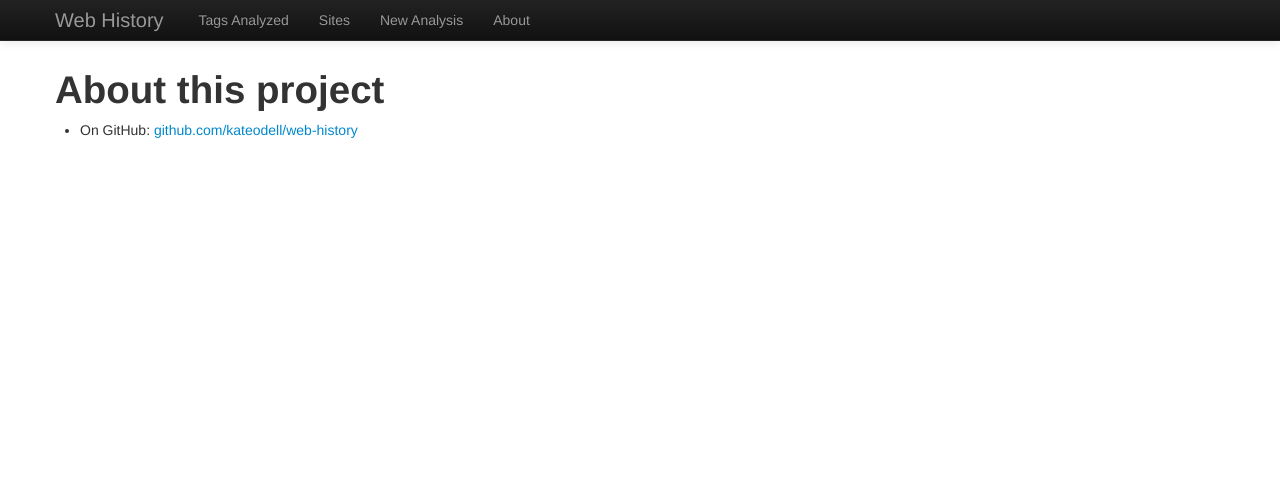
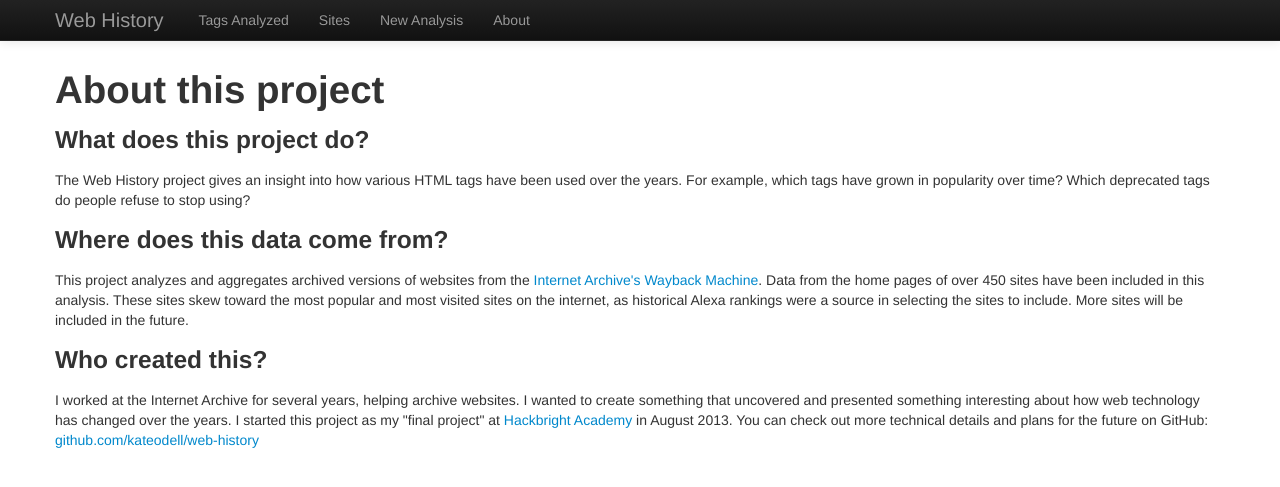
Before and after one commit to kateodell/web-history, a Flask app: page /about in a window 1280 px wide. Shown: the top 487 px of the page. Run offline with Flask 2, Linux system fonts and the light colour scheme; some libraries are stand-ins or nearby versions.

Commit message:
minor text changes

```diff
--- a/templates/about.html
+++ b/templates/about.html
@@ -2,7 +2,20 @@
 
 {% block content %}
     <h1>About this project</h1>
-        <ul>
-            <li>On GitHub: <a href='https://github.com/kateodell/web-history'>github.com/kateodell/web-history</a></li>
-        </ul>
+
+    <h3>What does this project do?</h3>
+        <p>
+            The Web History project gives an insight into how various HTML tags have been used over the years. For example, which tags have grown in popularity over time? Which deprecated tags do people refuse to stop using?
+        </p>
+    <h3>Where does this data come from?</h3>
+        <p>
+            This project analyzes and aggregates archived versions of websites from the <a href="http://www.archive.org">Internet Archive's</a> <a href="http://web.archive.org">Wayback Machine</a>. Data from the home pages of over 450 sites have been included in this analysis. These sites skew toward the most popular and most visited sites on the internet, as historical Alexa rankings were a source in selecting the sites to include.  More sites will be included in the future.
+        </p>
+    <h3>Who created this?</h3>
+        <p>
+            I worked at the Internet Archive for several years, helping archive websites. I wanted to create something that uncovered and presented something interesting about how web technology has changed over the years.
+
+            I started this project as my "final project" at <a href="http://www.hackbrightacademy.com"> Hackbright Academy</a> in August 2013. You can check out more technical details and plans for the future on GitHub: <a href='https://github.com/kateodell/web-history'>github.com/kateodell/web-history</a>
+        </p>
+
 {% endblock %}
--- a/templates/sites.html
+++ b/templates/sites.html
@@ -1,9 +1,9 @@
 {% extends "analyze.html" %}
 
 {% block graph_controls %}
-<h1 class="form-inline">History of the
+<h1 class="form-inline">History of the <
     <select class="combobox input-medium" id="tag_name"></select>
-    tag on
+    > tag on
     <select class="combobox input-large" id="site_name">
         {% for site in urls %}
             <option value="{{site}}">{{site}}</option>
```
Also changed, not shown: README.md.
